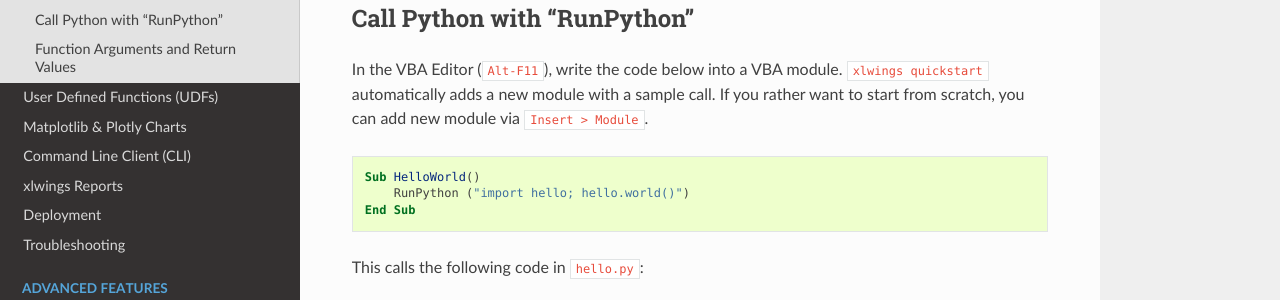
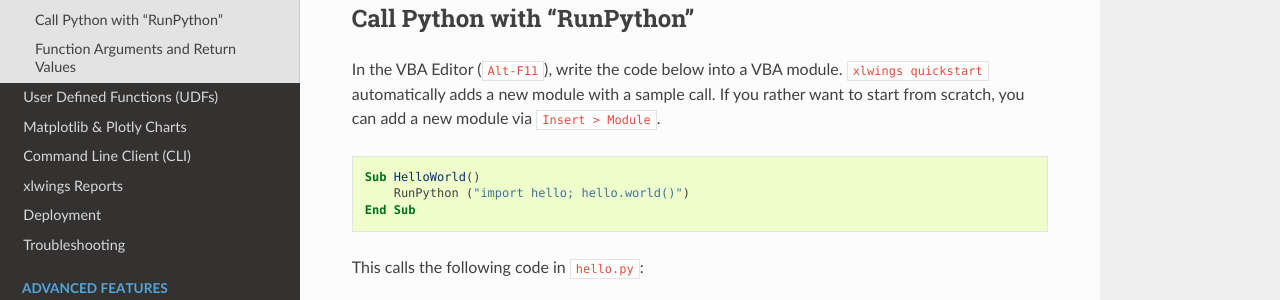
Before and after one commit to xlwings/xlwings, a Sphinx documentation site: the page built from docs/vba.rst, in a window 1280 px wide and 1399 px high. Shown: the part 426-726 px from the top of the window. Built offline with Sphinx 7.4.7 and the Read the Docs theme 2.0.0, drawn with Linux system fonts in a browser that asks for light colours.

Commit message:
Fix typo

```diff
--- a/docs/vba.rst
+++ b/docs/vba.rst
@@ -19,7 +19,7 @@
 ----------------------------
 
 In the VBA Editor (``Alt-F11``), write the code below into a VBA module. ``xlwings quickstart`` automatically
-adds a new module with a sample call. If you rather want to start from scratch, you can add new module via ``Insert > Module``.
+adds a new module with a sample call. If you rather want to start from scratch, you can add a new module via ``Insert > Module``.
 
 .. code-block:: vb.net
 
```
